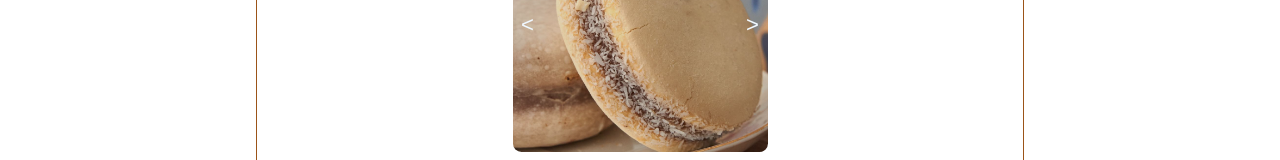
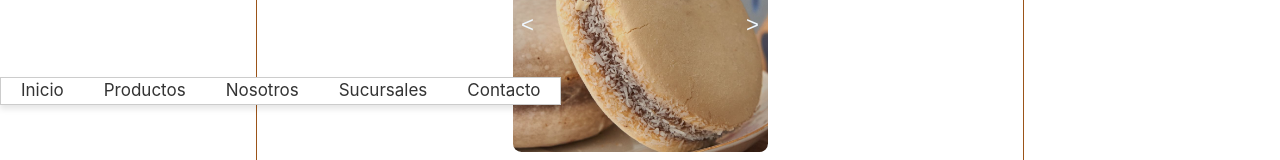
Before and after one commit to juanbosquedev/BosqueBakery, a React (Vite) app: page / in a window 1280 px wide. Shown: the part 243-403 px from the top of the page. Built offline with nearby package versions, Linux system fonts and the light colour scheme.

Commit message:
btn menu small screen

```diff
--- a/src/nav/nav.jsx
+++ b/src/nav/nav.jsx
@@ -1,10 +1,45 @@
+import  { useState, useEffect } from "react";
 import style from "./nav.module.css";
 import logo from "../assets/logoBig.png";
 
 export default function Nav() {
+  const [showMenu, setShowMenu] = useState(true); // Estado para mostrar/ocultar el menú
+  const [showButton, setShowButton] = useState(false); // Estado para mostrar/ocultar el botón
+
+  // Función para manejar el cambio de tamaño de la ventana
+  const handleResize = () => {
+    if (window.innerWidth <= 600) {
+      setShowMenu(false);
+      setShowButton(true);
+    } else {
+      setShowMenu(true);
+      setShowButton(false);
+    }
+  };
+
+  // Agregar un oyente de eventos para el cambio de tamaño de la ventana
+  useEffect(() => {
+    handleResize(); // Llama a la función para configurar el estado inicial
+    window.addEventListener("resize", handleResize);
+    return () => {
+      window.removeEventListener("resize", handleResize);
+    };
+  }, []);
+
   return (
     <div className={style.Nav} id="Nav">
       <img className={style.Nav_logo} src={logo} alt="logoBig" />
+      {/* Botón para mostrar/ocultar el menú */}
+      {showButton && (
+        <button
+          className={style.Nav_button}
+          onClick={() => setShowMenu(!showMenu)}
+        >
+          Mostrar Menú
+        </button>
+      )}
+      {/* Menú de navegación */}
+      {showMenu && (
         <section className={style.Nav_main}>
           <a href="#inicio">Inicio</a>
           <br />
@@ -16,6 +51,20 @@ export default function Nav() {
           <br />
           <a href="#contacto">Contacto</a>
         </section>
+      )}
+      {/* Menú desplegable */}
+      {showMenu && (
+        <div
+          className={style.Nav_dropdown}
+          style={{ display: showButton ? "none" : "block" }}
+        >
+          <a href="#inicio">Inicio</a>
+          <a href="#productos">Productos</a>
+          <a href="#nosotros">Nosotros</a>
+          <a href="#sucursales">Sucursales</a>
+          <a href="#contacto">Contacto</a>
+        </div>
+      )}
     </div>
   );
 }
--- a/src/nav/nav.module.css
+++ b/src/nav/nav.module.css
@@ -9,6 +9,51 @@
   align-items: center;
   height: 5rem;
 }
+
+/* En tu archivo CSS (por ejemplo, nav.module.css) */
+@media only screen and (max-width: 600px) {
+  .Nav_main{
+  flex-direction: column;
+    padding: 1rem;
+    font-weight: 900;
+    gap: .3rem;
+    justify-content: cente;
+    align-items:stretch;
+    flex-wrap: wrap;
+    width: 25vw;
+    max-width: 25vw;
+    background-color: aqua;
+    z-index: 1;
+    height: 50rem;
+  }
+  br{
+  display: none;
+  }
+}
+.Nav_dropdown {
+  position: absolute;
+  top:40%;
+  left: 0;
+  background-color: #ffffff; /* Color de fondo del menú */
+  border: 1px solid #ccc; /* Borde del menú */
+  box-shadow: 0 4px 6px rgba(0, 0, 0, 0.1); /* Sombra */
+  z-index: 1000; /* Asegura que el menú esté por encima de otros elementos */
+  display: none; /* Oculta el menú por defecto */
+}
+
+.Nav_dropdown a {
+  /* display: block; */
+  flex-direction: column;
+  padding: 10px 20px; /* Espaciado interno de los elementos del menú */
+  text-decoration: none;
+  color: #333; /* Color del texto del menú */
+  transition: background-color 0.3s ease; /* Transición para el cambio de color de fondo */
+}
+
+.Nav_dropdown a:hover {
+  background-color: #f0f0f0; /* Color de fondo al pasar el cursor por encima */
+}
+
 .Nav_main {
   display: flex;
   padding: 2rem;
@@ -22,6 +67,8 @@
   text-decoration: none;
   -webkit-text-stroke: black 0.2px;
   color: var(--backery-orange);
+  margin:0;
+  padding:0;
 }
 
 .Nav_logo {
```
Lines whose indentation alone changed are shown as unchanged.
